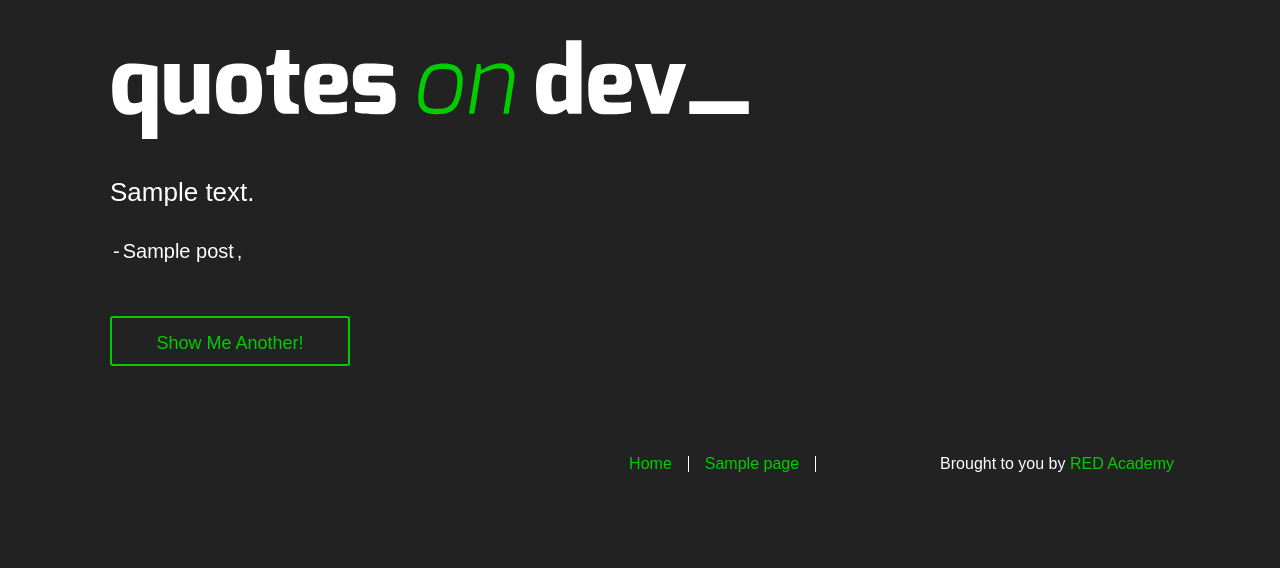
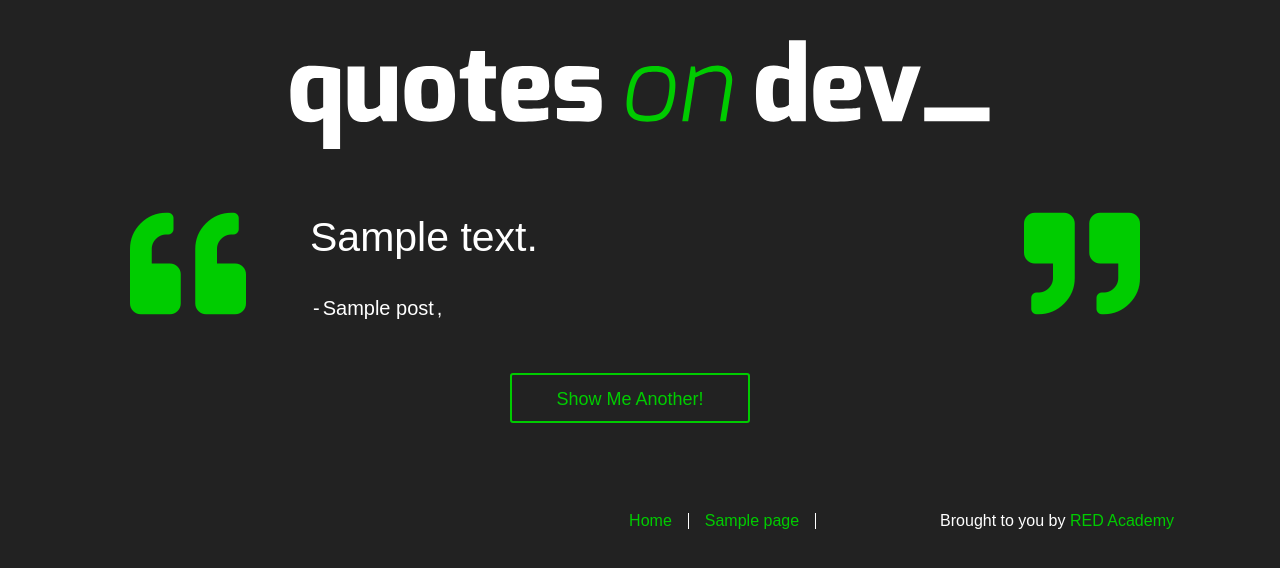
Before and after one commit to mirimar8/Quotes-on-Dev, a WordPress theme: the page made by themes/Quotes-on-Dev-theme/home.php in a window 1280 px wide. Shown: the top 568 px of the page. Run offline with PHP 8.4 and a stand-in for WordPress, Linux system fonts and the light colour scheme; the site name, menu and one post (Sample post) are stand-ins, and other content is empty; style sheets or scripts are compiled from the project's sources; some libraries are stand-ins or nearby versions.

Commit message:
style the content of the pages for desktop breakpoint and add new css files to rearrange the code.

```diff
--- a/themes/Quotes-on-Dev-theme/404.php
+++ b/themes/Quotes-on-Dev-theme/404.php
@@ -14,7 +14,7 @@ get_header(); ?>
 
 			<section class="error-404 not-found">
 				<header class="page-header">
-					<h1 class="page-title"><?php echo esc_html( 'Oops! That page can&rsquo;t be found.' ); ?></h1>
+					<h1 class="page-title"><?php echo esc_html( 'Oops!' ); ?></h1>
 				</header><!-- .page-header -->
 
 				<div class="page-content">
--- a/themes/Quotes-on-Dev-theme/functions.php
+++ b/themes/Quotes-on-Dev-theme/functions.php
@@ -73,6 +73,12 @@ function qod_scripts() {
 }
 add_action( 'wp_enqueue_scripts', 'qod_scripts' );
 
+//enqueues our external font awesome stylesheet
+function enqueue_our_required_stylesheets(){
+	wp_enqueue_style('font-awesome', 'https://cdnjs.cloudflare.com/ajax/libs/font-awesome/5.9.0/css/all.css');
+}
+add_action('wp_enqueue_scripts','enqueue_our_required_stylesheets');
+
 
 /**
  * Custom functions that act independently of the theme templates.
--- /dev/null
+++ b/themes/Quotes-on-Dev-theme/sass/_archives-page.scss
@@ -0,0 +1,16 @@
+.archives-links {
+    display: flex;
+    flex-wrap: wrap;
+    .archives-block {
+        margin: 0;
+        display: flex;
+        flex-wrap: wrap;
+        .archives-terms {
+            padding-right: 15px;
+            padding-bottom: 10px;
+        }
+    }
+    @include tablet {
+        font-size: $font-size + 4;
+    }
+}
--- a/themes/Quotes-on-Dev-theme/sass/_header.scss
+++ b/themes/Quotes-on-Dev-theme/sass/_header.scss
@@ -1,4 +1,4 @@
-.site-branding {
+.site-header {
     img {
         height: 50px;
         margin-top: 30px;
@@ -10,9 +10,11 @@
         }
     }
     @include desktop {
+        .site-branding {
+            text-align: center;
+        }
         img {
-            height: 100px;
+            height: 110px;
         }
     }
-
 }
--- /dev/null
+++ b/themes/Quotes-on-Dev-theme/sass/_home-page.scss
@@ -0,0 +1,55 @@
+
+.home-quotes {
+    font-size: $font-size + 4;
+    .entry-meta {
+        display: flex;
+        flex-direction: row;
+        flex-wrap: wrap;
+        span {
+            padding: 0 3px;
+        }
+        a {
+            font-style: italic;
+        }
+    }
+    .quote-para {
+        p {
+            @include tablet {
+                font-size: $font-size + 10;
+            }
+            @include desktop {
+                font-size: $font-size + 25;
+            }
+        }
+    }
+}
+.new-quote-button {
+    height: 40px;
+    width: 200px;
+    box-shadow: none;
+    text-shadow: none;
+    margin-top: 50px;
+    background-color: transparent;
+    border: 2px solid $brand-link-color;
+    color: $brand-link-color;
+    font-size: $font-size ;
+    font-weight: 500;
+
+    @include tablet {
+        height: 50px;
+        width: 240px;
+        font-size: $font-size +2;
+    }
+    @include desktop {
+        height: 50px;
+        width: 240px;
+        font-size: $font-size +2;
+        margin: 50px 200px 0 200px;
+    }
+
+}
+.new-quote-button:hover {
+    box-shadow: none;
+    border-color: $brand-link-color-hover;
+    color: $brand-link-color-hover;
+}
--- a/themes/Quotes-on-Dev-theme/sass/_page-templates.scss
+++ b/themes/Quotes-on-Dev-theme/sass/_page-templates.scss
@@ -27,112 +27,34 @@ h1, h2 {
     font-weight: 400;
 }
 
+i {
+    color: #F9BE3B;
+}
+@include desktop {
 
-.home-quotes {
-    font-size: $font-size + 4;
-    .entry-meta {
-        display: flex;
-        flex-direction: row;
-        flex-wrap: wrap;
-        span {
-            padding: 0 3px;
-        }
-        a {
-            font-style: italic;
-        }
-
+    .site-content {
+        margin: 50px 175px 50px 200px;
+        width: 660px;
+        position: relative;
     }
-
-    @include tablet {
-        .quote-para {
-            p {
-                font-size: $font-size + 10;
-            }
-        }
-
+    .site-content::before {
+        content: "\f10d";
+        font-family: "Font Awesome 5 Free";
+        font-weight: 900;
+        color: $brand-link-color;
+        font-size: $font-size + 100;
+        position: absolute;
+        top: -30px;
+        left: -180px;
     }
-
-
-
-}
-.new-quote-button {
-    height: 40px;
-    width: 200px;
-    box-shadow: none;
-    text-shadow: none;
-    margin-top: 50px;
-    background-color: transparent;
-    border: 2px solid $brand-link-color;
-    color: $brand-link-color;
-    font-size: $font-size ;
-    font-weight: 500;
-
-    @include tablet {
-        height: 50px;
-        width: 240px;
-        font-size: $font-size +2;
-    }
-
-}
-.new-quote-button:hover {
-    box-shadow: none;
-    border-color: $brand-link-color-hover;
-}
-
-
-.archives-links {
-    display: flex;
-    flex-wrap: wrap;
-    .archives-block {
-        margin: 0;
-        display: flex;
-        flex-wrap: wrap;
-        .archives-terms {
-            padding: 5px 10px;
-        }
-    }
-    @include tablet {
-        font-size: $font-size + 4;
+    .site-content::after {
+        content: "\f10e";
+        font-family: "Font Awesome 5 Free";
+        font-weight: 900;
+        color: $brand-link-color;
+        font-size: $font-size + 100;
+        position: absolute;
+        right:-170px;
+        top: -30px;
     }
 }
-
-
-.quote-submission-form {
-    div {
-        display: flex;
-        flex-direction: column;
-        padding: 15px 0;
-     }
-    input, textarea {
-        margin-top: 10px;
-        width: 60%;
-        background-color: transparent;
-        border: 2px solid $brand-link-color;
-        color: $font-color;
-    }
-    input:focus {
-        color: $font-color;
-    }
-
-    textarea {
-        height :80px;
-        width: 100%;
-        color: $font-color;
-    }
-    .submit-quote-button {
-        height: 40px;
-        width: 150px;
-        box-shadow: none;
-        text-shadow: none;
-    }
-    .submit-quote-button:hover {
-        box-shadow: none;
-        border-color: $brand-link-color-hover;
-    }
-
-    input[value] {
-        color: $brand-link-color;
-        font-weight: 500;
-        font-size: 14px;
-    }
-}
--- /dev/null
+++ b/themes/Quotes-on-Dev-theme/sass/_submit-page.scss
@@ -0,0 +1,52 @@
+.quote-submission-form {
+    div {
+        display: flex;
+        flex-direction: column;
+        padding: 15px 0;
+     }
+    input, textarea {
+        margin-top: 10px;
+        width: 60%;
+        background-color: transparent;
+        border: 2px solid $brand-link-color;
+        color: $font-color;
+    }
+    input:focus {
+        color: $font-color;
+    }
+
+    textarea {
+        height :80px;
+        width: 100%;
+        color: $font-color;
+    }
+    .submit-quote-button {
+        height: 40px;
+        width: 150px;
+        box-shadow: none;
+        text-shadow: none;
+    }
+    .submit-quote-button:hover {
+        box-shadow: none;
+        border-color: $brand-link-color-hover;
+        color: $brand-link-color-hover;
+    }
+
+    input[value] {
+        color: $brand-link-color;
+        font-weight: 500;
+        font-size: $font-size - 2px;
+    }
+
+    @include desktop {
+        .submit-quote-button {
+            height: 40px;
+            width: 200px;
+        }
+
+        input[value] {
+            font-size: $font-size +2;
+            font-weight: 500;
+        }
+    }
+}
--- a/themes/Quotes-on-Dev-theme/sass/style.scss
+++ b/themes/Quotes-on-Dev-theme/sass/style.scss
@@ -60,3 +60,6 @@ Nicolas Gallagher and Jonathan Neal http://necolas.github.com/normalize.css/
 @import "page-templates";
 @import "header";
 @import "footer";
+@import "home-page";
+@import "archives-page";
+@import "submit-page";
--- a/themes/Quotes-on-Dev-theme/style.css
+++ b/themes/Quotes-on-Dev-theme/style.css
@@ -609,6 +609,86 @@ body {
 h1, h2 {
   font-weight: 400; }
 
+i {
+  color: #F9BE3B; }
+
+@media (min-width: 1080px) {
+  .site-content {
+    margin: 50px 175px 50px 200px;
+    width: 660px;
+    position: relative; }
+  .site-content::before {
+    content: "\f10d";
+    font-family: "Font Awesome 5 Free";
+    font-weight: 900;
+    color: #00cc00;
+    font-size: 116px;
+    position: absolute;
+    top: -30px;
+    left: -180px; }
+  .site-content::after {
+    content: "\f10e";
+    font-family: "Font Awesome 5 Free";
+    font-weight: 900;
+    color: #00cc00;
+    font-size: 116px;
+    position: absolute;
+    right: -170px;
+    top: -30px; } }
+
+.site-header img {
+  height: 50px;
+  margin-top: 30px; }
+
+@media (min-width: 620px) {
+  .site-header img {
+    height: 80px; } }
+
+@media (min-width: 1080px) {
+  .site-header .site-branding {
+    text-align: center; }
+  .site-header img {
+    height: 110px; } }
+
+.site-info {
+  margin-top: 90px;
+  margin-bottom: 50px;
+  display: -webkit-box;
+  display: -ms-flexbox;
+  display: flex;
+  -webkit-box-orient: vertical;
+  -webkit-box-direction: normal;
+      -ms-flex-direction: column;
+          flex-direction: column; }
+  .site-info p {
+    margin: 0; }
+  @media (min-width: 620px) {
+    .site-info {
+      -webkit-box-orient: horizontal;
+      -webkit-box-direction: normal;
+          -ms-flex-direction: row;
+              flex-direction: row; }
+      .site-info p {
+        margin: -4px; } }
+  @media (min-width: 1080px) {
+    .site-info {
+      -webkit-box-pack: end;
+          -ms-flex-pack: end;
+              justify-content: flex-end; } }
+
+.main-navigation {
+  padding-bottom: 15px;
+  width: 315px; }
+  .main-navigation li:not(:last-child) {
+    border-right: solid 1px #fff; }
+  .main-navigation li {
+    line-height: 1;
+    padding-right: 1rem;
+    margin-right: 1rem; }
+    @media (min-width: 620px) {
+      .main-navigation li {
+        border-right: solid 1px #fff; } }
+
 .home-quotes {
   font-size: 20px; }
   .home-quotes .entry-meta {
@@ -628,6 +708,9 @@ h1, h2 {
   @media (min-width: 620px) {
     .home-quotes .quote-para p {
       font-size: 26px; } }
+  @media (min-width: 1080px) {
+    .home-quotes .quote-para p {
+      font-size: 41px; } }
 
 .new-quote-button {
   height: 40px;
@@ -646,11 +729,18 @@ h1, h2 {
       height: 50px;
       width: 240px;
       font-size: 18px; } }
+  @media (min-width: 1080px) {
+    .new-quote-button {
+      height: 50px;
+      width: 240px;
+      font-size: 18px;
+      margin: 50px 200px 0 200px; } }
 
 .new-quote-button:hover {
   -webkit-box-shadow: none;
           box-shadow: none;
-  border-color: #1b8517; }
+  border-color: #1b8517;
+  color: #1b8517; }
 
 .archives-links {
   display: -webkit-box;
@@ -666,7 +756,8 @@ h1, h2 {
     -ms-flex-wrap: wrap;
         flex-wrap: wrap; }
     .archives-links .archives-block .archives-terms {
-      padding: 5px 10px; }
+      padding-right: 15px;
+      padding-bottom: 10px; }
   @media (min-width: 620px) {
     .archives-links {
       font-size: 20px; } }
@@ -706,60 +797,18 @@ h1, h2 {
 .quote-submission-form .submit-quote-button:hover {
   -webkit-box-shadow: none;
           box-shadow: none;
-  border-color: #1b8517; }
+  border-color: #1b8517;
+  color: #1b8517; }
 
 .quote-submission-form input[value] {
   color: #00cc00;
   font-weight: 500;
   font-size: 14px; }
 
-.site-branding img {
-  height: 50px;
-  margin-top: 30px; }
-
-@media (min-width: 620px) {
-  .site-branding img {
-    height: 80px; } }
-
 @media (min-width: 1080px) {
-  .site-branding img {
-    height: 100px; } }
-
-.site-info {
-  margin-top: 90px;
-  margin-bottom: 50px;
-  display: -webkit-box;
-  display: -ms-flexbox;
-  display: flex;
-  -webkit-box-orient: vertical;
-  -webkit-box-direction: normal;
-      -ms-flex-direction: column;
-          flex-direction: column; }
-  .site-info p {
-    margin: 0; }
-  @media (min-width: 620px) {
-    .site-info {
-      -webkit-box-orient: horizontal;
-      -webkit-box-direction: normal;
-          -ms-flex-direction: row;
-              flex-direction: row; }
-      .site-info p {
-        margin: -4px; } }
-  @media (min-width: 1080px) {
-    .site-info {
-      -webkit-box-pack: end;
-          -ms-flex-pack: end;
-              justify-content: flex-end; } }
-
-.main-navigation {
-  padding-bottom: 15px;
-  width: 315px; }
-  .main-navigation li:not(:last-child) {
-    border-right: solid 1px #fff; }
-  .main-navigation li {
-    line-height: 1;
-    padding-right: 1rem;
-    margin-right: 1rem; }
-    @media (min-width: 620px) {
-      .main-navigation li {
-        border-right: solid 1px #fff; } }
+  .quote-submission-form .submit-quote-button {
+    height: 40px;
+    width: 200px; }
+  .quote-submission-form input[value] {
+    font-size: 18px;
+    font-weight: 500; } }
```
Also changed, not shown: themes/Quotes-on-Dev-theme/sass/_footer.scss (+3 -10 lines), themes/Quotes-on-Dev-theme/build/css/style.min.css, 1 other file.
